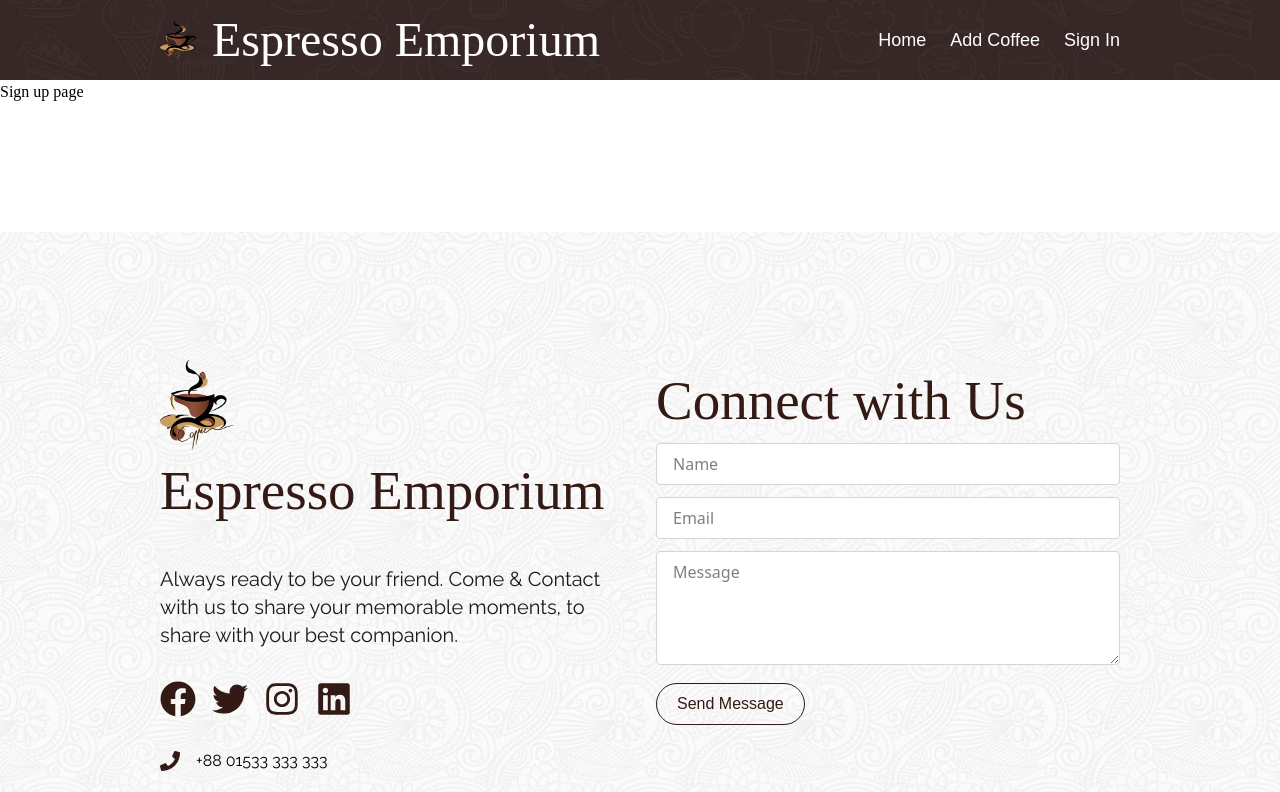
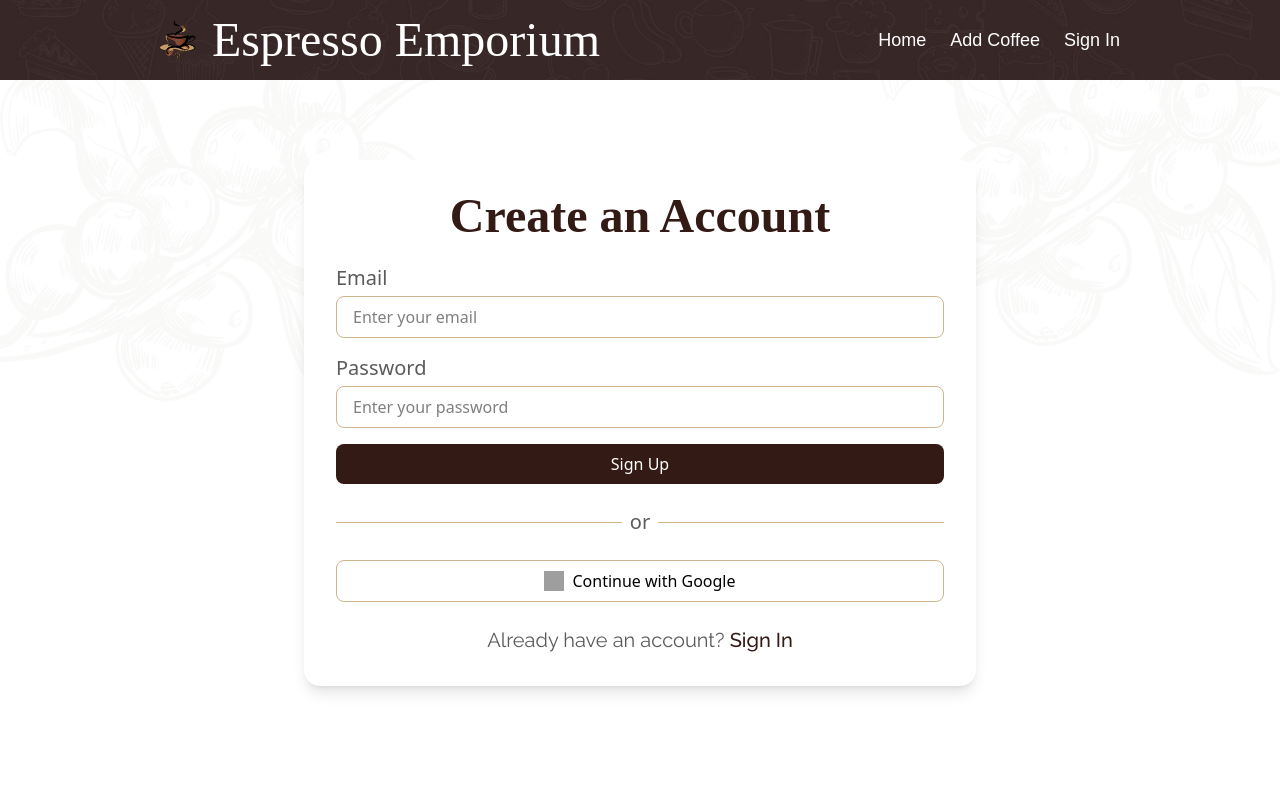
Before and after one commit to sagor-khan7/espresso-emporium-client, a React (Vite) app: page /signup in a window 1280 px wide. Shown: the top 792 px of the page. Built offline with nearby package versions, Linux system fonts and the light colour scheme; grey boxes are pictures that could not be loaded; a web font is replaced by a local one.

Commit message:
add sign up page

```diff
--- a/src/pages/SignUp.jsx
+++ b/src/pages/SignUp.jsx
@@ -1,7 +1,83 @@
+import { NavLink } from "react-router-dom";
+import bgImg from "../assets/more/11.png";
+
 const SignUp = () => {
   return (
-    <div>
-      <h1>Sign up page</h1>
+    <div
+      className="flex items-center justify-center bg-[#f8f6f3] px-4 bg-cover bg-center"
+      style={{ backgroundImage: `url(${bgImg})` }}
+    >
+      <div className="w-full max-w-2xl bg-white rounded-2xl shadow-lg p-6 md:p-8 mt-10 md:mt-20">
+        {/* Title */}
+        <h2 className="text-3xl md:text-5xl font-bold text-center text-[#331A15] mb-6">
+          Create an Account
+        </h2>
+
+        {/* Sign Up Form */}
+        <form className="space-y-4">
+          {/* Email Field */}
+          <div>
+            <label className="block text-xl font-medium text-[#5C5B5B] mb-1">
+              Email
+            </label>
+            <input
+              type="email"
+              placeholder="Enter your email"
+              className="w-full border border-[#D2B48C] rounded-lg px-4 py-2 focus:outline-none focus:ring-2 focus:ring-[#331A15]"
+              required
+            />
+          </div>
+
+          {/* Password Field */}
+          <div>
+            <label className="block text-xl font-medium text-[#5C5B5B] mb-1">
+              Password
+            </label>
+            <input
+              type="password"
+              placeholder="Enter your password"
+              className="w-full border border-[#D2B48C] rounded-lg px-4 py-2 focus:outline-none focus:ring-2 focus:ring-[#331A15]"
+              required
+            />
+          </div>
+
+          {/* Sign Up Button */}
+          <button
+            type="submit"
+            className="w-full bg-[#331A15] text-white py-2 rounded-lg hover:bg-[#5C5B5B] transition duration-200"
+          >
+            Sign Up
+          </button>
+        </form>
+
+        {/* Divider */}
+        <div className="flex items-center my-6">
+          <hr className="flex-grow border-[#D2B48C]" />
+          <span className="px-2 text-[#5C5B5B] text-xl">or</span>
+          <hr className="flex-grow border-[#D2B48C]" />
+        </div>
+
+        {/* Google Sign-In Button */}
+        <button className="w-full flex items-center justify-center gap-2 border border-[#D2B48C] py-2 rounded-lg hover:bg-[#D2B48C]/20 transition duration-200">
+          <img
+            src="https://www.svgrepo.com/show/475656/google-color.svg"
+            alt="Google Logo"
+            className="w-5 h-5"
+          />
+          Continue with Google
+        </button>
+
+        {/* Login Redirect */}
+        <p className="text-center text-xl text-[#5C5B5B] mt-6">
+          Already have an account?{" "}
+          <NavLink
+            to="/signin"
+            className="text-[#331A15] font-medium hover:underline"
+          >
+            Sign In
+          </NavLink>
+        </p>
+      </div>
     </div>
   );
 };
```
